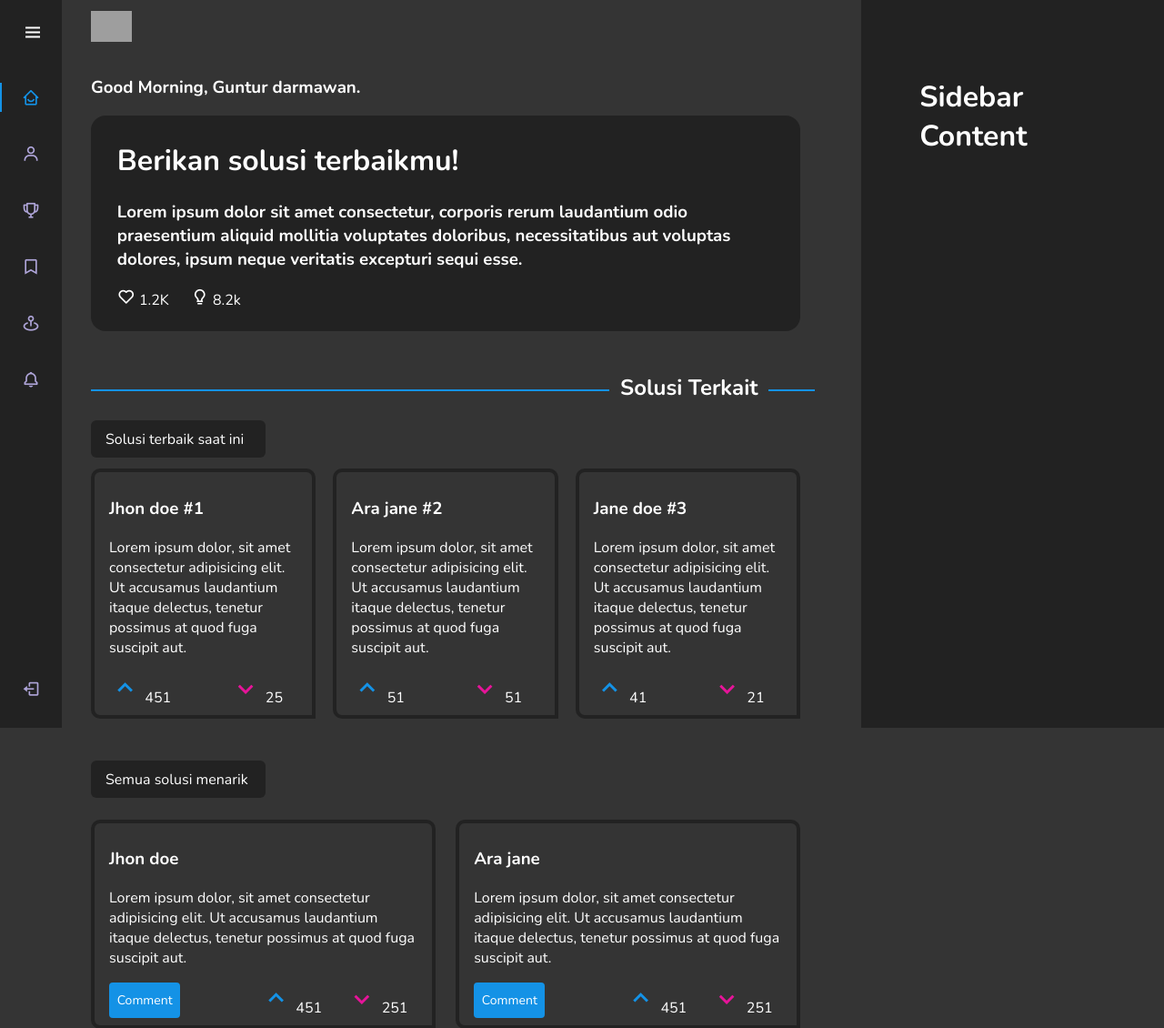
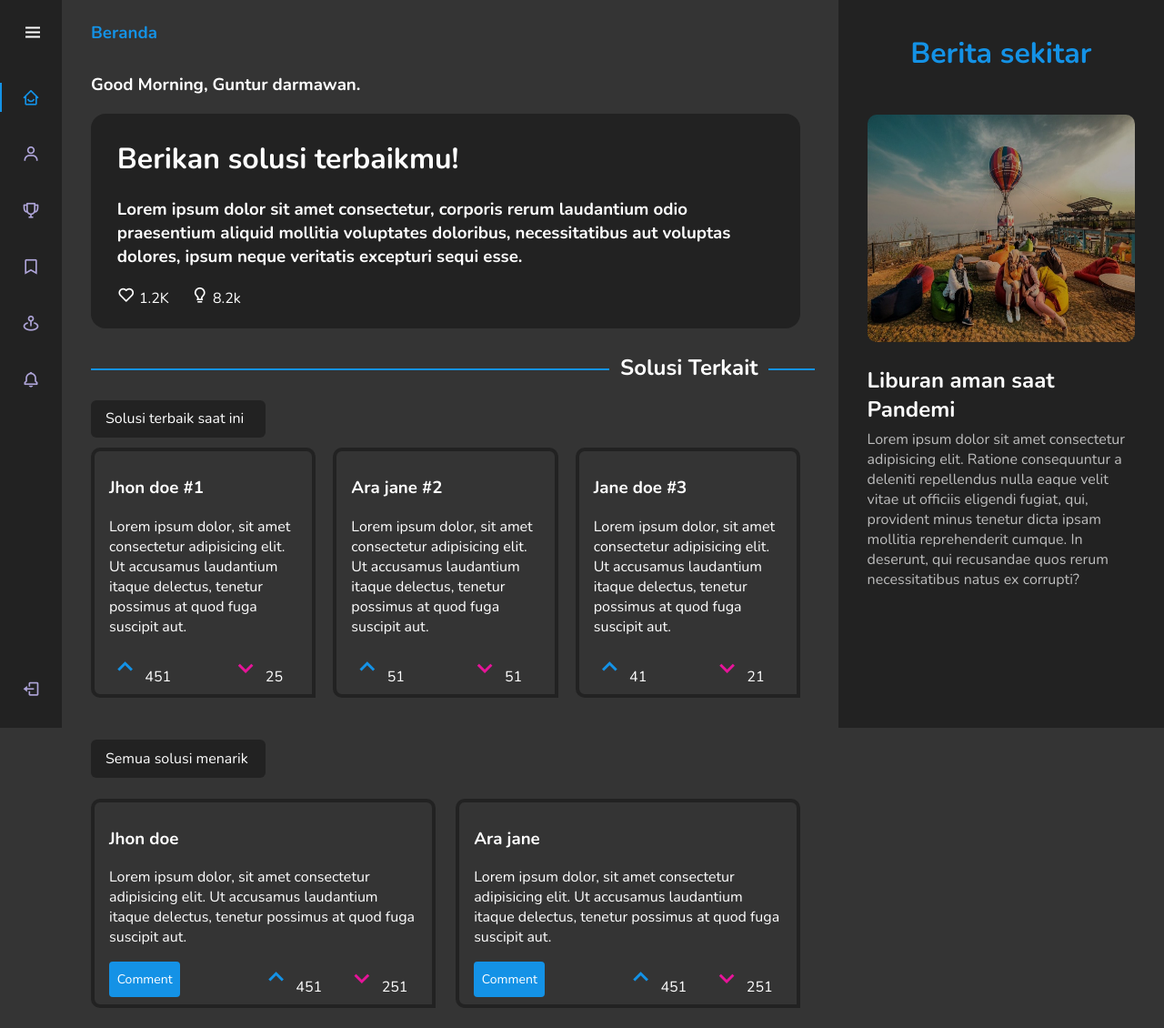
Before and after one commit to gunturdarmawan/Project-A.10, a PHP site: page /html/beranda.html in a window 1280 px wide. Shown: the top 1130 px of the page at 91% size. Run offline with PHP 8.4, Linux system fonts and the light colour scheme; grey boxes are pictures that could not be loaded.

Commit message:
membuat slideshow berita pada sidebar

```diff
--- a/css/beranda.css
+++ b/css/beranda.css
@@ -46,16 +46,22 @@ a{
 /*===== HEADER =====*/
 .header{
   width: 100%;
-  height: var(--header-height);
+  height: var(--header-height) + .5rem;
   position: fixed;
   top: 0;
   left: 0;
   display: flex;
   align-items: center;
   justify-content: space-between;
-  padding: 0 1rem;
+  padding: .5rem 1rem;
   background-color: var(--bg-color);
   transition: .5s;
+  z-index: var(--z-fixed);
+}
+
+.header h3 {
+  color: #1492E6;
+  padding-top: 8px;
 }
 
 .header__toggle{
@@ -70,13 +76,57 @@ a{
     position: fixed;
     top: 0;
     right: 0;
-    width: 26%;
+    width: 28%;
     height: 100vh;
     background-color: var(--first-color);
-    padding: 4rem;
+    padding: 1rem 2rem;
     transition: .5s;
     z-index: var(--z-fixed);
 }
+
+.container-berita {
+  display: none;
+}
+
+.r-sidebar h1 {
+  text-align: center;
+  font-size: 2rem;
+  color: var(--main-color);
+}
+
+.r-sidebar h2 {
+  margin-bottom: -10px;
+}
+.r-sidebar p {
+  opacity: 0.7;
+}
+
+.fade {
+  -webkit-animation-name: fade;
+  -webkit-animation-duration: 1.5s;
+  animation-name: fade;
+  animation-duration: 1.5s;
+}
+
+@-webkit-keyframes fade {
+  from {opacity: .4}
+  to {opacity: 1}
+}
+
+@keyframes fade {
+  from {opacity: .4}
+  to {opacity: 1}
+}
+
+.container-berita img {
+  margin-top: 1.5em;
+  width: 100%;
+  height: 250px;
+  border-radius: 10px;
+  filter: brightness(70%);
+  animation: 1.5;
+}
+
 .l-navbar{
   position: fixed;
   top: 0;
@@ -135,13 +185,17 @@ a{
 }
 
 /*Show navbar movil*/
-.show{
+.show {
   left: 0;
 }
 
 /*Add padding body movil*/
 .body-pd{
-  padding-left: calc(var(--nav-width) + 1rem);
+  padding-left: calc(var(--nav-width) + 0rem);
+}
+
+.sidebar-pd{
+  width: 22%;
 }
 
 /*Active links*/
@@ -160,10 +214,8 @@ a{
 
 /* header content styles */
 
-.header-content {
-    display: grid;
-    grid-template-columns: auto auto auto;
-    grid-gap: 2rem;
+.header-text {
+  margin-top: 80px;
 }
 
 .btn-menu {
@@ -180,6 +232,7 @@ a{
     height: 20%;
     padding: 0.4rem 1.8rem 1.4rem;
     border-radius: 1rem;
+    margin-bottom: -20px;
 }
 
 .slide-btn {
--- a/css/main.css
+++ b/css/style.css
@@ -1,5 +1,6 @@
 * {
     box-sizing: border-box;
+    scroll-behavior: smooth;
   }
 
   body {
--- a/html/beranda.html
+++ b/html/beranda.html
@@ -9,9 +9,7 @@
     </head>
     <body id="body-pd">
         <header class="header" id="header">
-            <div class="header__img">
-                <img src="assets/img/perfil.jpg" alt="">
-            </div>
+            <h3>Beranda</h3>
         </header>
 
         <div class="l-navbar" id="nav-bar">
@@ -29,7 +27,7 @@
 
                         <a href="#" class="nav__link">
                             <i class='bx bx-user nav__icon' ></i>
-                            <span class="nav__name">Users</span>
+                            <span class="nav__name">Profile</span>
                         </a>
 
                         <a href="#" class="nav__link">
@@ -54,7 +52,7 @@
                     </div>
                 </div>
 
-                <a href="/html/main.html" class="nav__link">
+                <a href="/index.html" class="nav__link">
                     <i class='bx bx-log-out nav__icon' ></i>
                     <span class="nav__name">Log Out</span>
                 </a>
@@ -62,15 +60,36 @@
         </div>
 
         <div class="r-sidebar">
-            <h1>Sidebar Content</h1>
+            <h1>Berita sekitar</h1>
+            <div class="container-berita fade">
+                <div class="berita">
+                    <img onmouseover="stopImg()" src="/asset/riwayat-satu-kasus-baru-pasien-covid-19-di-yogyakarta.jpg" alt="berita">
+                </div>
+                <h2>Kasus korona</h2>
+                <p>Lorem ipsum dolor sit amet consectetur adipisicing elit. Atque, unde repellat in beatae autem quas eveniet?
+                Fugiat maxime repudiandae veniam illum, ipsam neque obcaecati consectetur?, Lorem ipsum dolor sit amet consectetur adipisicing elit. Facere id perspiciatis laborum, impedit excepturi porro. Veritatis quas sed aliquam laborum.</p>
+            </div>
+            <div class="container-berita fade">
+                <div class="berita">
+                    <img onmouseover="stopImg()" src="/asset/sky-view-jogja.png" alt="berita">
+                </div>
+                <h2>Liburan aman saat Pandemi</h2>
+                <p>Lorem ipsum dolor sit amet consectetur adipisicing elit. Ratione consequuntur a deleniti repellendus nulla eaque velit vitae ut officiis eligendi fugiat, qui, provident minus tenetur dicta ipsam mollitia reprehenderit cumque.
+                   In deserunt, qui recusandae quos rerum necessitatibus natus ex corrupti?</p>
+            </div>
+            <div class="container-berita fade">
+                <div class="berita">
+                    <img onmouseover="stopImg()" src="/asset/Kebakaran di bantul.jpg" alt="berita">
+                </div>
+                <h2>Kebakaran di bantul</h2>
+                <p>Lorem ipsum dolor sit amet consectetur adipisicing elit. Atque, unde repellat in beatae autem quas eveniet?
+                Fugiat maxime repudiandae veniam illum, ipsam neque obcaecati consectetur? Lorem ipsum dolor sit amet consectetur adipisicing elit. Aliquam, voluptate!</p>
+            </div>
+
         </div>
 
-        <div class="header-content">
-            <div class="header-text">
-                <h3>Good Morning, Guntur darmawan.</h3>
-            </div>
-            <!-- <div class="btn-menu">Today</div>
-            <div class="btn-menu">Peringkat</div>  -->
+        <div class="header-text">
+            <h3>Good Morning, Guntur darmawan.</h3>
         </div>
 
         <div class="slide-content">
--- a/js/behavior.js
+++ b/js/behavior.js
@@ -10,6 +10,8 @@ const showNavbar = (toggleId, navId, bodyId, headerId) =>{
         toggle.addEventListener('click', ()=>{
             // show navbar
             nav.classList.toggle('show')
+            // make r-content witdh smaller
+
             // change icon
             toggle.classList.toggle('bx-x')
             // add padding to body
@@ -32,3 +34,26 @@ const showNavbar = (toggleId, navId, bodyId, headerId) =>{
     }
   }
   linkColor.forEach(l=> l.addEventListener('click', colorLink))
+
+
+
+//   Membuat script berita slideshow
+
+    var slideIndex = 0;
+    showSlides();
+
+    function showSlides() {
+        var i;
+        var slides = document.getElementsByClassName("container-berita");
+        for (i = 0; i < slides.length; i++) {
+        slides[i].style.display = "none";
+        }
+        slideIndex++;
+        if (slideIndex> slides.length) {slideIndex = 1}
+        slides[slideIndex-1].style.display = "block";
+        setTimeout(showSlides, 6000);
+    }
+
+    function stopImg(){
+
+    }
```
Also changed, not shown: index.html (renamed from html/main.html, +4 -4 lines), js/style.js (deleted, +0 -26 lines), asset/Kebakaran di bantul.jpg (added), asset/riwayat-satu-kasus-baru-pasien-covid-19-di-yogyakarta.jpg (added), asset/sky-view-jogja.png (added).
